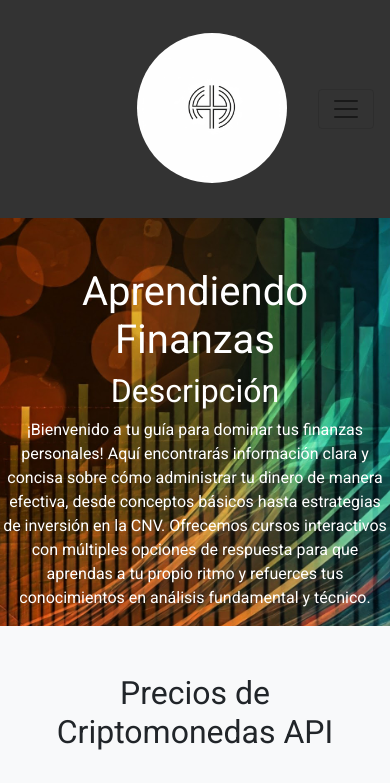
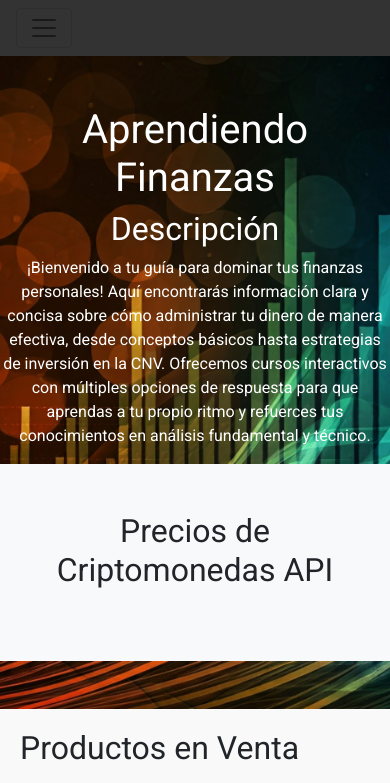
Before and after one commit to fraperrone/aprendiendo_finanzas_tech, a plain HTML site: page index.html in a window 390 px wide. Shown: the top 783 px of the page. Drawn offline with nearby package versions, Linux system fonts and the light colour scheme; no server answers.

Commit message:
nav bar - actualizado

```diff
--- a/index.html
+++ b/index.html
@@ -20,8 +20,9 @@
   </head>
   <body>
     <header>
-      <nav class="navbar navbar-expand-lg navbar-light">
-        <a class="navbar-brand" href="#">
+  <nav class="navbar navbar-expand-md navbar-light">
+    <a class="navbar-brand d-none d-sm-block" href="#">
+      <!-- Logo visible solo en pantallas grandes -->
       <img
         src="Gemini_Generated_Logo.jpeg"
         alt="Logotipo de Aprendiendo Finanzas"
@@ -56,7 +57,9 @@
       </ul>
     </div>
   </nav>
+
 </header>
+
     <section id="descripcion">
       <h1>Aprendiendo Finanzas</h1>
       <h2>Descripción</h2>
```
Lines whose indentation alone changed are shown as unchanged.
